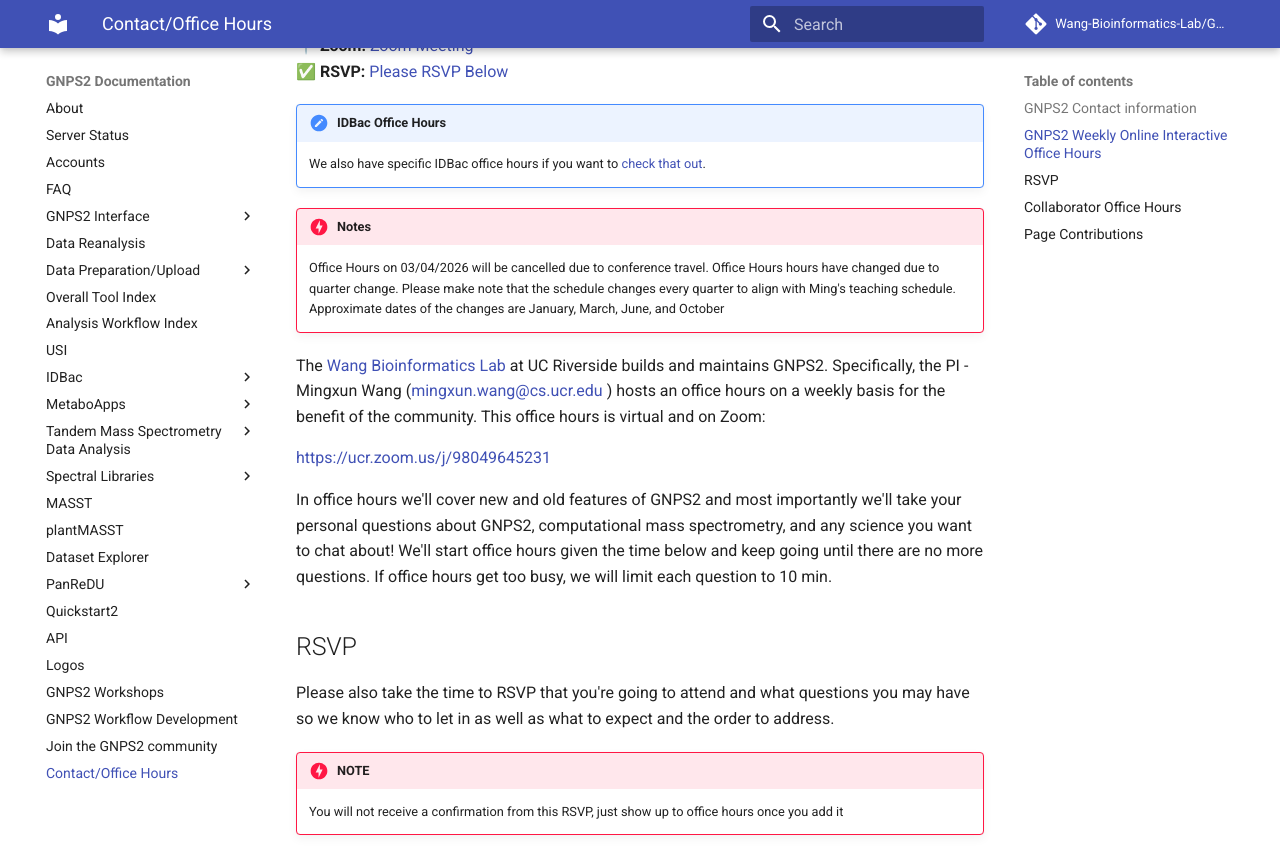
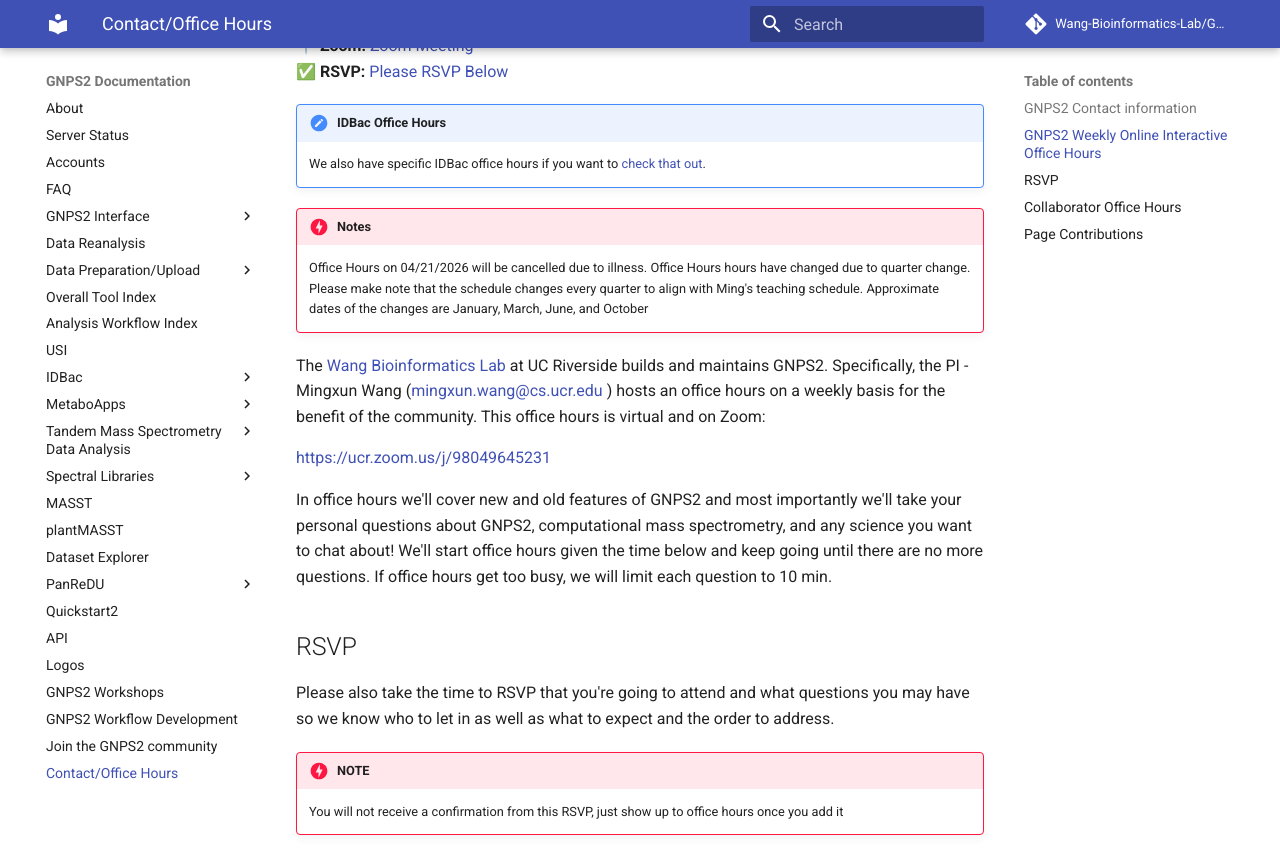
Before and after one commit to Wang-Bioinformatics-Lab/GNPS2_Documentation, an MkDocs documentation site: the page built from docs/contact.md, in a window 1280 px wide and 900 px high, scrolled down 391 px, cut to the strip 0-851 px from the top of the window. Built offline with MkDocs 1.6.1 and Material for MkDocs 9.7.7, drawn with Linux system fonts in a browser that asks for light colours; comment, search, counter and statistics services are not loaded.

Commit message:
Change office hours cancellation date to 04/21/2026
Updated the office hours cancellation date and reason.

```diff
--- a/docs/contact.md
+++ b/docs/contact.md
@@ -13,7 +13,7 @@
     We also have specific IDBac office hours if you want to [check that out](idbacofficehours.md).
 
 !!! danger "Notes"
-    Office Hours on 03/04/2026 will be cancelled due to conference travel. Office Hours hours have changed due to quarter change. Please make note that the schedule changes every quarter to align with Ming's teaching schedule. Approximate dates of the changes are January, March, June, and October
+    Office Hours on 04/21/2026 will be cancelled due to illness. Office Hours hours have changed due to quarter change. Please make note that the schedule changes every quarter to align with Ming's teaching schedule. Approximate dates of the changes are January, March, June, and October
 
 The [Wang Bioinformatics Lab](https://www.cs.ucr.edu/~mingxunw/) at UC Riverside builds and maintains GNPS2. Specifically, the PI - Mingxun Wang ([mingxun.wang@cs.ucr.edu](mailto:mingxun.wang@cs.ucr.edu) ) hosts an office hours on a weekly basis for the benefit of the community. This office hours is virtual and on Zoom:
 
```
